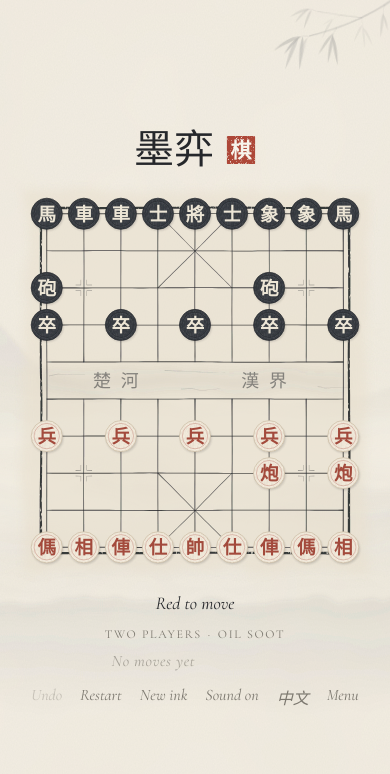
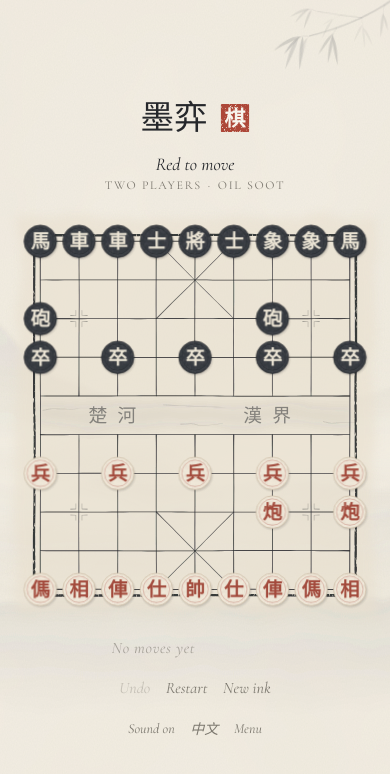
Before and after one commit to OdaYDJ/ink-xiangqi, a React (Vite) app: page / in a window 390 px wide. Both pictures are taken after a click on the button "Two players, one board". Shown: the top 774 px of the page. Built offline with nearby package versions, Linux system fonts and the light colour scheme; a web font is replaced by a local one.

Commit message:
Refactor game layout and controls for improved responsiveness; add music control integration

```diff
--- a/src/components/Game.tsx
+++ b/src/components/Game.tsx
@@ -189,6 +189,7 @@ export default function Game({ config, soundOn, onToggleSound, onNewFormation, o
       </div>
 
       <aside className="game__colophon">
+        <div className="game__info">
           <p className="status" aria-live="polite">
             <StatusLine game={game} thinking={thinking} vsAi={vsAi} error={aiError} t={t} />
             <span className="visually-hidden">{announceLastMove(game, t, locale === 'zh')}</span>
@@ -200,6 +201,7 @@ export default function Game({ config, soundOn, onToggleSound, onNewFormation, o
               <span className="game__seed" title={t.meta.seedTitle}>{seedLabel(formation.seed, locale)}</span>
             ) : config.fen ? t.meta.custom : t.meta.classic}
           </p>
+        </div>
         <MoveRecord initialBoard={game.initialBoard} history={game.history} />
         <GameControls
           canUndo={canUndo}
--- a/src/components/GameControls.tsx
+++ b/src/components/GameControls.tsx
@@ -1,5 +1,6 @@
 import { useLocale } from '../i18n/locale'
 import LanguageToggle from './LanguageToggle'
+import MusicControl from './MusicControl'
 
 interface GameControlsProps {
   canUndo: boolean
@@ -11,7 +12,11 @@ interface GameControlsProps {
   onMenu: () => void
 }
 
-/** Quiet text controls, set like the small print of a colophon. */
+/**
+ * Quiet text controls, set like the small print of a colophon. Two groups:
+ * the moves of the game, then settings. On phones and tablets they sit in two
+ * rows under the board, with the music mark joining the settings row.
+ */
 export default function GameControls({
   canUndo, soundOn, onUndo, onRestart, onNewFormation, onToggleSound, onMenu,
 }: GameControlsProps) {
@@ -19,6 +24,7 @@ export default function GameControls({
   const c = t.controls
   return (
     <nav className="controls" aria-label={c.label}>
+      <div className="controls__group controls__group--game">
         <button type="button" className="quiet-button" onClick={onUndo} disabled={!canUndo} title={c.undoTitle}>
           {c.undo}
         </button>
@@ -30,6 +36,8 @@ export default function GameControls({
             {c.newFormation}
           </button>
         )}
+      </div>
+      <div className="controls__group controls__group--settings">
         <button type="button" className="quiet-button" onClick={onToggleSound} aria-pressed={soundOn}>
           {soundOn ? c.soundOn : c.soundOff}
         </button>
@@ -37,6 +45,8 @@ export default function GameControls({
         <button type="button" className="quiet-button" onClick={onMenu}>
           {c.menu}
         </button>
+        <MusicControl placement="inline" />
+      </div>
     </nav>
   )
 }
--- a/src/styles/global.css
+++ b/src/styles/global.css
@@ -59,7 +59,13 @@ body {
   display: flex;
   justify-content: center;
   align-items: center;
-  padding: max(16px, env(safe-area-inset-top)) 20px max(16px, env(safe-area-inset-bottom));
+  --pad: 16px;
+  padding: max(var(--pad), env(safe-area-inset-top)) max(20px, env(safe-area-inset-right)) max(var(--pad), env(safe-area-inset-bottom)) max(20px, env(safe-area-inset-left));
+}
+/* Phones: slimmer page margins; in a game the board gets nearly the full width. */
+@media (max-width: 560px), (max-height: 500px) {
+  .app { --pad: 8px; padding-inline: max(12px, env(safe-area-inset-left)) max(12px, env(safe-area-inset-right)); }
+  .app.is-playing { padding-inline: max(4px, env(safe-area-inset-left)) max(4px, env(safe-area-inset-right)); }
 }
 .app > .screen { position: relative; z-index: 1; margin-block: auto; }
 
@@ -380,54 +386,69 @@ body {
 .menu__local { font-size: var(--t-body); }
 .menu__language { font-size: var(--t-body); }
 
-/* ——— In game: a hanging scroll with inscription, painting and colophon ——— */
+/* ——— In game ———
+   Three layouts, chosen by the shape of the screen:
+     stacked (default)  portrait phones and tablets: title, status, board, record, controls in one column;
+     side               landscape screens: the board sized by the height, a quiet panel beside it;
+     scroll             large landscape screens: inscription, painting and colophon, like a hanging scroll.
+   In every layout the board's width is one expression bounded by both width and height,
+   so it never leaves the screen. 0.908 = the board's width ÷ height (632 × 696). */
 .game {
+  /* Stacked layout: every row but the board has a fixed height, so the board
+     gets exactly what is left: header 44 + status 45 + record 22 + controls 80,
+     four gaps, and the page's own top and bottom padding. */
+  --gap: clamp(4px, 1.2vh, 12px);
+  --chrome: calc(191px + 4 * var(--gap) + 2 * var(--pad));
   width: 100%;
   display: grid;
-  grid-template-columns: minmax(0, 1fr) auto minmax(0, 1fr);
-  align-items: stretch;
-  column-gap: clamp(20px, 3.5vw, 56px);
+  grid-template-columns: minmax(0, 1fr);
+  grid-template-areas: 'header' 'info' 'board' 'record' 'controls';
+  justify-items: center;
+  align-content: center;
+  row-gap: var(--gap);
 }
 
 .game__inscription {
-  justify-self: end;
+  grid-area: header;
   display: flex;
-  flex-direction: row;
-  align-items: flex-start;
-  gap: 16px;
-  padding-top: 3%;
+  align-items: center;
+  gap: 12px;
+  height: 44px;
 }
 .game__title {
-  writing-mode: vertical-rl;
   font-family: var(--title-font);
-  font-size: clamp(3.375rem, 5.2vw, 4.75rem);
-  line-height: 0.95;
-  letter-spacing: 0;
+  font-size: clamp(2.1rem, 7.5vw, 2.6rem);
+  line-height: 1;
   color: var(--ink);
   background: none;
   border: 0;
   padding: 0;
   cursor: pointer;
 }
-.game__couplet { margin-top: 0.8rem; font-size: 1.25rem; opacity: 0.88; }
-.game__couplet-block { display: flex; flex-direction: column; align-items: center; gap: 16px; }
-.game__seal { margin-left: 1.2rem; }
+/* (Scoped, so it outranks the couplet's own display rule.) */
+.game__inscription .game__couplet { display: none; margin-top: 0.8rem; font-size: 1.25rem; opacity: 0.88; }
+.game__couplet-block { display: flex; align-items: center; gap: 16px; }
 
 .board-wrap {
+  grid-area: board;
   position: relative;
-  align-self: center;
-  width: min(calc(100vw - 40px), calc((100dvh - 48px) * 0.908), 720px);
+  width: min(100%, 720px, calc((100vh - var(--chrome)) * 0.908));
+  width: min(100%, 720px, calc((100dvh - var(--chrome)) * 0.908));
 }
 
-.game__colophon {
-  justify-self: start;
+/* The colophon's parts join the grid directly in the stacked and side layouts. */
+.game__colophon { display: contents; }
+.game__info {
+  grid-area: info;
   display: flex;
   flex-direction: column;
-  justify-content: flex-end;
-  gap: 14px;
-  padding-block: 4% 3.5%;
-  max-width: 17rem;
+  align-items: center;
+  justify-content: center;
+  height: 45px;
+  text-align: center;
 }
+.game__info .status { min-height: 0; line-height: 1.4; white-space: nowrap; }
+.game__info .game__meta { line-height: 1.4; white-space: nowrap; }
 
 .status {
   margin: 0;
@@ -464,21 +485,22 @@ body {
 .game__dot { margin: 0 0.5em; }
 .game__seed { user-select: all; font-variant-numeric: tabular-nums; }
 
-/* Move record in Chinese notation, written in vertical columns. */
+/* Move record. Stacked: the last two moves on one line. Side: a few more. Scroll: the full colophon. */
 .record {
-  flex: 1;
-  margin: 8px 0;
+  grid-area: record;
+  margin: 0;
   padding: 0;
   list-style: none;
-  writing-mode: vertical-rl;
-  text-orientation: upright;
   font-family: var(--song-font);
   font-size: var(--t-small);
-  line-height: 2;
+  line-height: 22px;
   letter-spacing: 0.12em;
-  max-height: 15em;
+  height: 22px;
+  overflow: hidden;
+  white-space: nowrap;
   color: var(--ink-soft);
 }
+.record__move:not(:nth-last-child(-n + 2)) { display: none; }
 .record__move { display: inline-block; white-space: nowrap; margin-inline-end: 0.9em; margin-block-end: 0.5em; }
 .record__move::after { content: '　'; }
 .record__move.is-red { color: rgba(163, 74, 60, 0.7); }
@@ -486,7 +508,20 @@ body {
 .record__move.is-red.is-latest { color: var(--cinnabar); }
 .record--empty { font-family: var(--song-font); color: var(--ink-soft); opacity: 0.35; letter-spacing: 0.2em; }
 
-.controls { display: flex; flex-direction: column; align-items: flex-start; gap: 2px; }
+/* Controls: the game's moves on one row, settings (and the music mark) on the next. */
+.controls {
+  grid-area: controls;
+  display: flex;
+  flex-direction: column;
+  align-items: center;
+  gap: 0;
+}
+.controls__group { display: flex; flex-wrap: wrap; justify-content: center; align-items: center; min-height: 40px; gap: 0 clamp(10px, 4vw, 22px); }
+.controls__group--settings .quiet-button { font-size: var(--t-small); }
+/* Comfortable touch targets wherever the pointer is a finger. */
+@media (pointer: coarse) {
+  .controls .quiet-button, .menu .quiet-button { min-height: 40px; padding-inline: 4px; }
+}
 
 /* Game over: a seal pressed onto the painting. */
 .game-over {
@@ -567,39 +602,30 @@ body {
 .lang-zh .game__meta { letter-spacing: 0.25em; text-transform: none; font-size: var(--t-small); }
 .lang-zh .game-over__text { font-style: normal; letter-spacing: 0.3em; }
 
-/* On wide screens the Chinese colophon is written vertically, right to left. */
-@media (min-width: 961px) {
-  .lang-zh .game__colophon {
-    writing-mode: vertical-rl;
-    flex-direction: column;
-    justify-content: flex-start;
-    width: max-content;
-    height: auto;
-    align-self: center;
-    max-height: min(560px, 70vh);
-    gap: 18px;
-    max-width: none;
-    padding: 0;
-  }
-  .lang-zh .status { min-height: 0; min-width: 1.5em; }
-  .lang-zh .game__meta .game__seed { text-orientation: mixed; letter-spacing: 0.1em; }
-  .lang-zh .record { max-height: none; flex: 0 1 auto; margin: 0 6px; }
-  .lang-zh .controls { flex-direction: row; flex-wrap: nowrap; gap: 1.1em; margin-inline-start: auto; }
-  .lang-zh .controls .quiet-button::after { left: auto; right: 0.1em; bottom: 0; top: 0; width: 1px; height: 100%; transform: scaleY(0); transform-origin: top; }
-  .lang-zh .controls .quiet-button:hover:not(:disabled)::after,
-  .lang-zh .controls .quiet-button:focus-visible::after { transform: scaleY(1); }
-  .lang-zh .controls .language-toggle { writing-mode: vertical-rl; text-orientation: mixed; }
-}
-
 /* ——— Background music: a small seal-like mark in the corner ——— */
 .music {
+  display: flex;
+  align-items: center;
+  gap: 12px;
+}
+.music--corner {
   position: fixed;
   right: max(18px, env(safe-area-inset-right));
   bottom: max(18px, env(safe-area-inset-bottom));
   z-index: 5;
-  display: flex;
-  align-items: center;
-  gap: 12px;
+}
+/* In a game on phones and tablets the mark sits with the settings instead of floating over them. */
+.is-playing .music--corner { display: none; }
+.music--inline { position: relative; margin-inline-start: 4px; }
+.music--inline .music__button { width: 32px; height: 32px; }
+.music--inline .music__panel {
+  position: absolute;
+  right: 0;
+  bottom: calc(100% + 6px);
+  padding: 4px 10px;
+  border-radius: 14px;
+  background: rgba(248, 245, 238, 0.92);
+  transform: translateY(4px);
 }
 .music__button {
   display: grid;
@@ -661,50 +687,143 @@ body {
 .music__level:hover::before, .music__level:focus-visible::before { opacity: 0.5; }
 .music__level.is-active::before { opacity: 0.8; }
 
-/* ——— Tablet and phone: the board first, everything else in a single quiet column ——— */
-@media (max-width: 960px) {
-  .app { align-items: flex-start; }
-  .game { grid-template-columns: 1fr; row-gap: 10px; justify-items: center; }
-  .game__inscription { justify-self: center; flex-direction: row; align-items: center; gap: 12px; padding-top: 0; }
-  .game__title { writing-mode: horizontal-tb; font-size: 2.5rem; }
-  .game__couplet { display: none; }
-  .game__couplet-block { flex-direction: row; }
-  .game__seal { margin: 0; }
-  .board-wrap { width: min(100%, calc((100dvh - 190px) * 0.908), 640px); min-width: min(100%, 320px); }
+/* ——— Side layout: landscape phones, landscape tablets, small laptops ———
+   The height decides the board; a quiet panel takes the remaining width. */
+@media (orientation: landscape) and (min-width: 560px) and (max-width: 1179.98px), (orientation: landscape) and (min-width: 1180px) and (max-height: 599.98px) {
+  .game {
+    width: auto;
+    max-width: 100%;
+    grid-template-columns: auto minmax(0, 300px);
+    grid-template-rows: auto auto auto 1fr auto;
+    grid-template-areas: 'board header' 'board info' 'board record' 'board .' 'board controls';
+    column-gap: clamp(20px, 3.5vw, 48px);
+    row-gap: 10px;
+    justify-items: start;
+    align-items: start;
+  }
+  .board-wrap {
+    align-self: center;
+    width: min(720px, calc((100vh - 2 * var(--pad) - 4px) * 0.908), calc(100vw - 48px - 200px - 3.5vw));
+    width: min(720px, calc((100dvh - 2 * var(--pad) - 4px) * 0.908), calc(100vw - 48px - 200px - 3.5vw));
+  }
+  .game__info, .controls, .controls__group { justify-content: flex-start; align-items: flex-start; text-align: start; }
+  .game__info { height: auto; gap: 4px; }
+  .record { height: auto; overflow: visible; white-space: normal; }
+  .record { align-self: start; }
+  .record__move:not(:nth-last-child(-n + 2)) { display: inline-block; }
+  .record__move:not(:nth-last-child(-n + 8)) { display: none; }
+  .controls { align-self: end; }
+  .controls__group { column-gap: 16px; }
+}
+
+/* ——— Scroll layout: large landscape screens ———
+   Inscription, painting and colophon side by side, with room around them. */
+@media (orientation: landscape) and (min-width: 1180px) and (min-height: 600px) {
+  .game {
+    grid-template-columns: minmax(0, 1fr) auto minmax(0, 1fr);
+    grid-template-areas: 'header board side';
+    align-items: stretch;
+    column-gap: clamp(20px, 3.5vw, 56px);
+  }
+  .game__inscription {
+    justify-self: end;
+    align-items: flex-start;
+    gap: 16px;
+    height: auto;
+    padding-top: 3%;
+  }
+  .game__title { writing-mode: vertical-rl; font-size: clamp(3.375rem, 5.2vw, 4.75rem); line-height: 0.95; }
+  .game__inscription .game__couplet { display: flex; }
+  .game__couplet-block { flex-direction: column; }
+  .game__seal { margin-left: 1.2rem; }
+  .board-wrap {
+    align-self: center;
+    width: min(720px, calc((100vh - 48px) * 0.908), calc(100vw - 480px));
+    width: min(720px, calc((100dvh - 48px) * 0.908), calc(100vw - 480px));
+  }
   .game__colophon {
-    justify-self: center;
-    align-items: center;
-    text-align: center;
+    grid-area: side;
+    justify-self: start;
+    display: flex;
+    flex-direction: column;
+    justify-content: flex-end;
+    gap: 14px;
+    padding-block: 4% 3.5%;
+    max-width: 17rem;
+  }
+  .game__info { display: block; height: auto; text-align: start; }
+  .game__info .status, .game__info .game__meta { white-space: normal; }
+  .record { height: auto; overflow: visible; white-space: normal; line-height: 1.5; }
+  .game__info > * + * { margin-top: 14px; }
+  .record__move:not(:nth-last-child(-n + 2)) { display: inline-block; }
+  .controls, .controls__group { align-items: flex-start; }
+  .controls__group { display: contents; }
+  .controls__group--settings .quiet-button { font-size: var(--t-body); }
+  .controls { gap: 2px; }
+  .music--inline { display: none; }
+  .is-playing .music--corner { display: flex; }
+
+  /* Chinese record: vertical columns. */
+  .lang-zh .record {
+    flex: 1;
+    margin: 8px 0;
+    writing-mode: vertical-rl;
+    text-orientation: upright;
+    line-height: 2;
+    max-height: 15em;
+  }
+  /* The Chinese colophon is written vertically, right to left. */
+  .lang-zh .game__colophon {
+    writing-mode: vertical-rl;
+    justify-content: flex-start;
+    width: max-content;
+    height: auto;
+    align-self: center;
+    max-height: min(560px, 70vh);
+    gap: 18px;
     max-width: none;
     padding: 0;
-    gap: 8px;
   }
-  .record {
-    writing-mode: horizontal-tb;
-    max-height: none;
-    margin: 0;
-    line-height: 1.5;
-    min-height: 1.5em;
-  }
-  .record__move:not(:nth-last-child(-n + 2)) { display: none; }
-  .controls { flex-direction: row; flex-wrap: wrap; justify-content: center; gap: 4px 18px; }
-  .landscape__bamboo { height: min(46vh, 380px); opacity: 0.45; }
+  .lang-zh .game__info > * + * { margin-top: 0; margin-right: 14px; }
+  .lang-zh .status { min-height: 0; min-width: 1.5em; }
+  .lang-zh .game__meta .game__seed { text-orientation: mixed; letter-spacing: 0.1em; }
+  .lang-zh .record { max-height: none; flex: 0 1 auto; margin: 0 6px; }
+  .lang-zh .controls { flex-direction: row; flex-wrap: nowrap; gap: 1.1em; margin-inline-start: auto; }
+  .lang-zh .controls .quiet-button::after { left: auto; right: 0.1em; bottom: 0; top: 0; width: 1px; height: 100%; transform: scaleY(0); transform-origin: top; }
+  .lang-zh .controls .quiet-button:hover:not(:disabled)::after,
+  .lang-zh .controls .quiet-button:focus-visible::after { transform: scaleY(1); }
+  .lang-zh .controls .language-toggle { writing-mode: vertical-rl; text-orientation: mixed; }
 }
 
-@media (max-width: 720px) {
-  .menu { flex-direction: column; gap: 28px; }
-  .menu__title { font-size: 6.2rem; }
-  .menu__choices { align-items: center; padding-left: 0; }
-  .menu__section { align-items: center; }
+/* ——— Menu on narrow portrait screens: one centred column ——— */
+@media (orientation: portrait) and (max-width: 720px) {
+  .menu { flex-direction: column; gap: clamp(18px, 3.4vh, 28px); }
+  .menu__title { font-size: min(6.2rem, 12.5vh); }
+  .menu__choices { align-items: center; padding-left: 0; gap: clamp(20px, 3.6vh, 40px); }
+  .menu__section { align-items: center; gap: clamp(10px, 1.8vh, 18px); }
   .menu__choices::before { display: none; }
+  .difficulty { gap: clamp(0.7em, 1.8vh, 1.5em); }
   .difficulty__option { align-items: center; text-align: center; }
   .menu__modes { justify-content: center; }
 }
 
+/* ——— Menu on short landscape screens (phones on their side): compact, side by side ——— */
+@media (orientation: landscape) and (max-height: 540px) {
+  .app { align-items: center; }
+  .menu { gap: clamp(28px, 6vw, 64px); }
+  .menu__title { font-size: min(5.6rem, 24vh); }
+  .menu__couplet { font-size: 1.05rem; margin-top: 0.6rem; }
+  .menu__translation { display: none; }
+  .menu__choices { gap: 14px; padding-left: clamp(20px, 4vw, 40px); }
+  .menu__section { gap: 8px; }
+  .difficulty { gap: 0.4em; }
+  .difficulty__option { flex-direction: row; align-items: baseline; gap: 0.8em; }
+  .difficulty__title { font-size: 1.2rem; }
+  .lang-zh .difficulty__title { font-size: 1.2rem; }
+}
+
 @media (max-width: 560px) {
-  .app { padding-inline: 12px; }
   .landscape__bamboo { display: none; }
-  .game__meta { font-size: var(--t-caption); }
 }
 
 @media (prefers-reduced-motion: reduce) {
```
Also changed, not shown: src/components/MusicControl.tsx (+9 -4 lines). Lines whose indentation alone changed are shown as unchanged.
